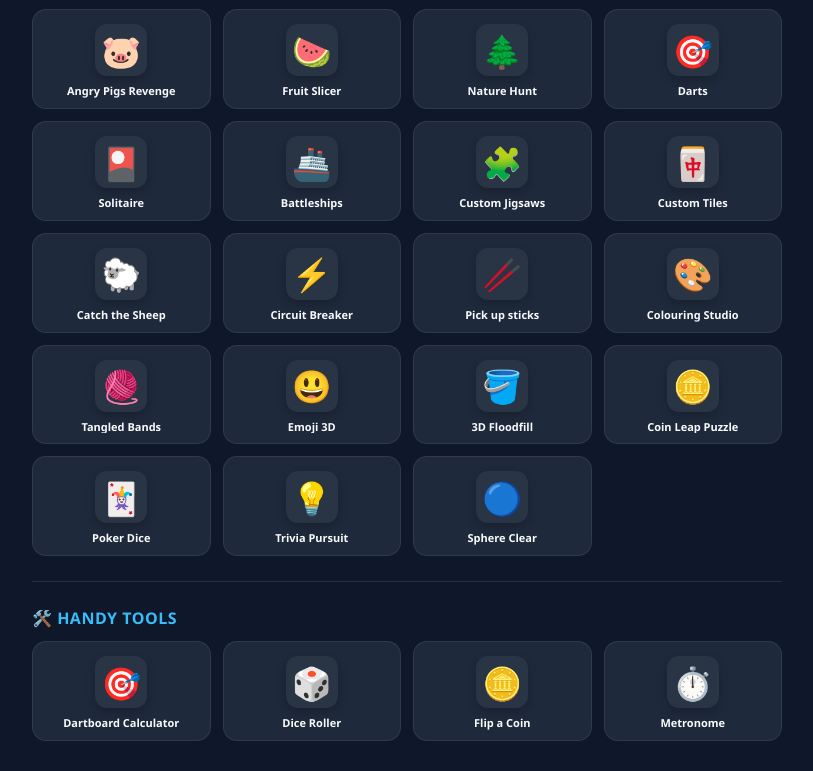
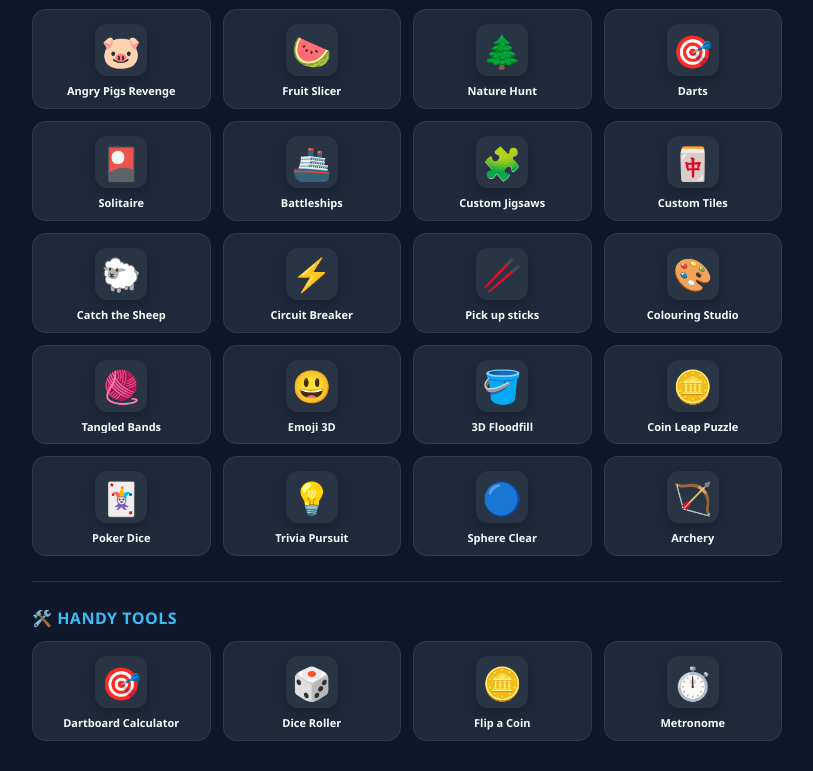
Before and after one commit to bazzarn123-coder/GAME-LIST-by-Bazzarn, a plain HTML site: page index.html in a window 1280 px wide. Shown: the part 1990-2761 px from the top of the page, without its empty margins (233-1046 px from the left). Drawn offline with Linux system fonts and the light colour scheme.

Commit message:
Add Archery game card to the game list

```diff
--- a/index.html
+++ b/index.html
@@ -413,6 +413,7 @@
             <li class="game-card" data-id="poker-dice"><a href="https://bazzarn123-coder.github.io/poker-dice/" target="_blank" class="game-link"><span class="icon">🃏</span><span class="game-title">Poker Dice</span><span class="badge">Play</span></a><div class="card-controls"><button class="move-section-btn" title="Move to Favorites">⭐</button><div class="arrows-group"><button class="arrow-btn up-btn" title="Move Up">▲</button><button class="arrow-btn down-btn" title="Move Down">▼</button></div></div></li>
             <li class="game-card" data-id="trivia-pursuit"><a href="https://bazzarn123-coder.github.io/Trivial-Pursuit-mix/" target="_blank" class="game-link"><span class="icon">💡</span><span class="game-title">Trivia Pursuit</span><span class="badge">Play</span></a><div class="card-controls"><button class="move-section-btn" title="Move to Favorites">⭐</button><div class="arrows-group"><button class="arrow-btn up-btn" title="Move Up">▲</button><button class="arrow-btn down-btn" title="Move Down">▼</button></div></div></li>
             <li class="game-card" data-id="sphere-clear"><a href="https://bazzarn123-coder.github.io/Sphere-Clear/" target="_blank" class="game-link"><span class="icon">🔵</span><span class="game-title">Sphere Clear</span><span class="badge">Play</span></a><div class="card-controls"><button class="move-section-btn" title="Move to Favorites">⭐</button><div class="arrows-group"><button class="arrow-btn up-btn" title="Move Up">▲</button><button class="arrow-btn down-btn" title="Move Down">▼</button></div></div></li>
+            <li class="game-card" data-id="archery"><a href="https://bazzarn123-coder.github.io/Archery/" target="_blank" class="game-link"><span class="icon">🏹</span><span class="game-title">Archery</span><span class="badge">Play</span></a><div class="card-controls"><button class="move-section-btn" title="Move to Favorites">⭐</button><div class="arrows-group"><button class="arrow-btn up-btn" title="Move Up">▲</button><button class="arrow-btn down-btn" title="Move Down">▼</button></div></div></li>
         </ul>
 
         <hr class="divider">
```
